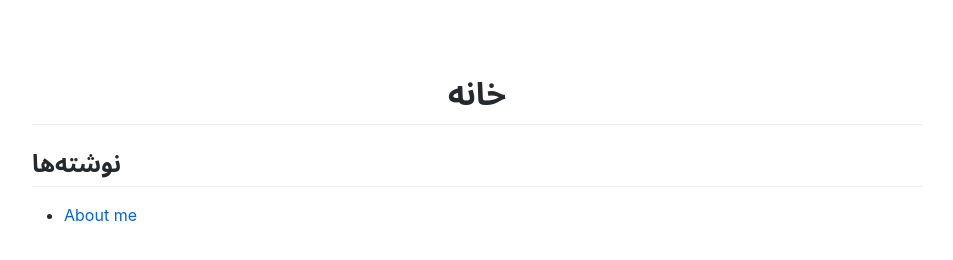
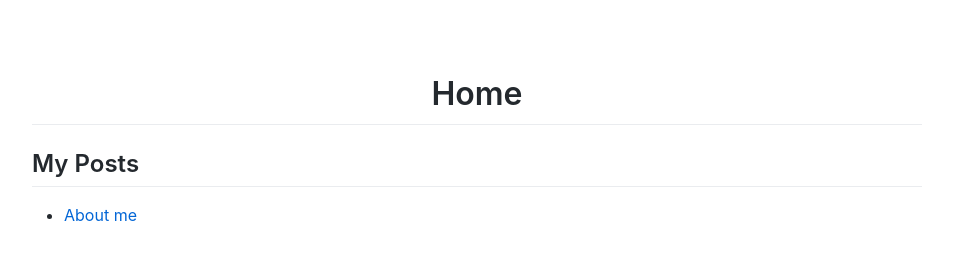
Before and after one commit to farhad1985/farhad1985.github.io, a plain HTML site: page README.html in a window 1280 px wide. Shown: the whole page, without its empty margins (163-1116 px from the left). Drawn offline with Linux system fonts and the light colour scheme; a web font is replaced by a local one.

Commit message:
Update README.html

```diff
--- a/README.html
+++ b/README.html
@@ -14,9 +14,9 @@
 <body>
 <article class="markdown-body">
 <header>
-<h1 class="title">خانه</h1>
+<h1 class="title">Home</h1>
 </header>
-<h2 id="نوشتهها">نوشته‌ها</h2>
+<h2 id="نوشتهها">My Posts</h2>
 <ul>
 <li><a href="/blog/2018/04/aboutme.html">About me</a></li>
 </ul>
```
